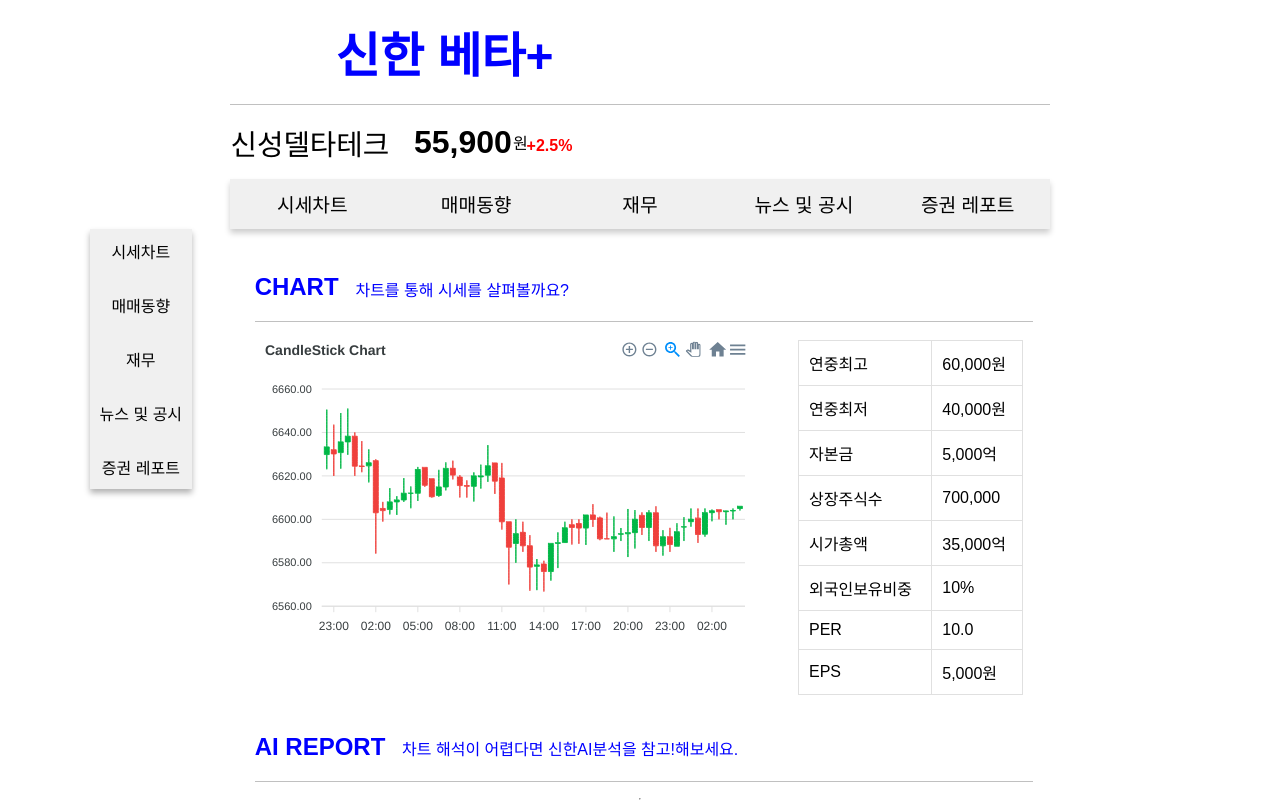
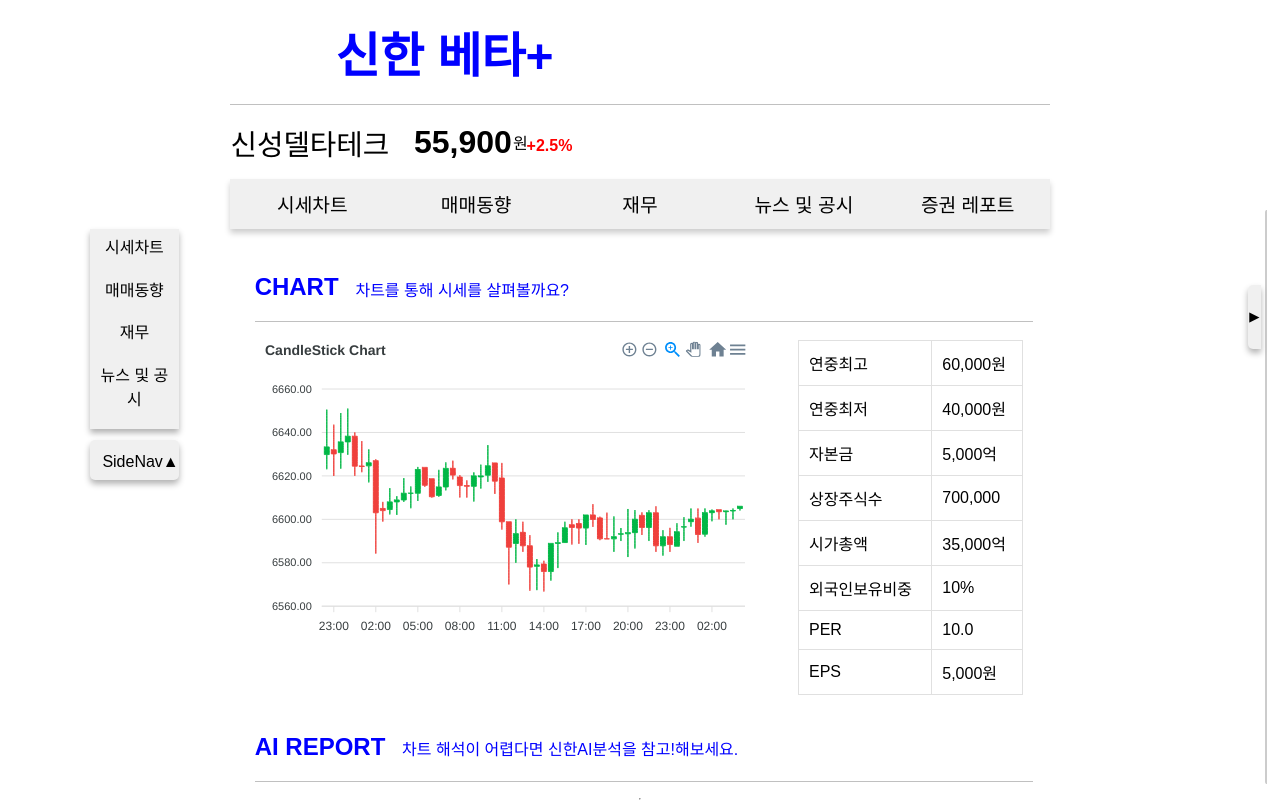
Before and after one commit to Shinhan-PDA1/PDA1-Client, a React (Create React App) app: page /detail in a window 1280 px wide. Shown: the top 802 px of the page. Built offline with nearby package versions, Linux system fonts and the light colour scheme.

Commit message:
chat layout, Common Directory

```diff
--- /dev/null
+++ b/src/components/common/Chat/Chat.js
@@ -0,0 +1,46 @@
+import React, { useState } from 'react';
+import styles from './Chat.module.css';
+
+function Chatting() {
+    const [isOpen, setIsOpen] = useState(false); // 채팅방의 상태를 관리하는 state
+    const [messages, setMessages] = useState([]); // 채팅 메시지를 관리하는 state
+    const [inputValue, setInputValue] = useState(''); // 입력된 메시지를 관리하는 state
+
+    // TODO: openapi에서 메시지를 가져오는 함수를 여기에 구현하세요.
+
+    const handleSendMessage = () => {
+        if (inputValue.trim()) {
+            setMessages([...messages, inputValue]);
+            setInputValue('');
+        }
+    };
+
+    return (
+        <div className={isOpen ? styles.ChatOpen : styles.Chat}>
+            <button onClick={() => setIsOpen(!isOpen)} className={styles.toggleButton}>
+                {isOpen ? '◀' : '▶'}
+            </button>
+            <div className={styles.chatBox}>
+                <div className={styles.messages}>
+                    {messages.map((msg, index) => (
+                        <div key={index} className={styles.message}>
+                            {msg}
+                        </div>
+                    ))}
+                </div>
+                <div className={styles.inputContainer}>
+                    <input
+                        type="text"
+                        placeholder="메시지 입력..."
+                        className={styles.input}
+                        value={inputValue}
+                        onChange={(e) => setInputValue(e.target.value)}
+                    />
+                    <button onClick={handleSendMessage} className={styles.sendButton}>전송</button>
+                </div>
+            </div>
+        </div>
+    );
+}
+
+export default Chatting;
--- /dev/null
+++ b/src/components/common/Chat/Chat.module.css
@@ -0,0 +1,84 @@
+.Chat,
+.ChatOpen {
+    position: fixed;
+    top: 25%;
+    right: 1%;
+    height: 73vh;
+    width: 0;
+    display: flex;
+    flex-direction: column;
+    align-items: flex-end;
+    transition: width 0.3s;
+    border-radius: 5%;
+    box-shadow: 0 4px 6px rgba(0, 0, 0.3, 0.3);
+
+}
+
+.ChatOpen {
+    width: 15vw;
+}
+.toggleButton {
+    position: absolute; /* 절대 위치 */
+    left: -1.5vw; /* 버튼을 채팅창 왼쪽으로 이동 */
+    top: 20%; /* 버튼을 채팅창 중앙에 위치 */
+    transform: translateY(-50%); /* 버튼을 정확히 중앙에 위치 */
+    background-color: #f0f0f0;
+    border: none;
+    width: 1vw;
+    height: 8vh;
+    padding: 1%;
+    cursor: pointer;
+    border-radius: 5px 0 0 5px;
+    transition: background-color 0.3s;
+    box-shadow: 0 4px 6px rgba(0, 0, 0.3, 0.3);
+
+}
+
+.toggleButton:hover {
+    background-color: #d9d9d9;
+}
+
+.chatBox {
+    width: 100%;
+    height: 90vh;
+    background-color: white;
+    border: 1px solid #ccc;
+    border-radius: 5px 0 0 5px;
+    margin-top: 10px;
+    display: flex;
+    flex-direction: column;
+    overflow: hidden;
+}
+
+.messages {
+    flex: 1;
+    overflow-y: auto;
+    padding: 10px;
+}
+
+.message {
+    padding: 5px;
+    border-bottom: 1px solid #eee;
+}
+
+.inputContainer {
+    display: flex;
+    border-top: 1px solid #ccc;
+}
+
+.input {
+    flex: 1;
+    padding: 10px;
+}
+
+.sendButton {
+    padding: 10px;
+    background-color: #f0f0f0;
+    border: none;
+    cursor: pointer;
+    transition: background-color 0.3s;
+}
+
+.sendButton:hover {
+    background-color: #d9d9d9;
+}
--- a/src/components/detail/SideNav/SideNav.js
+++ b/src/components/detail/SideNav/SideNav.js
@@ -1,30 +1,12 @@
-import React, { useState, useEffect } from 'react';
+import React, { useState } from 'react';
 import styles from './SideNav.module.css';
 
 function SideNav({ scrollToComponent }) {
-    const [topPosition, setTopPosition] = useState('30%');
-    const [isBouncing, setIsBouncing] = useState(false); // isBouncing 변수 추가
-
-    useEffect(() => {
-        const handleScroll = () => {
-            const scrollY = window.scrollY;
-            const windowHeight = window.innerHeight;
-            const docHeight = document.documentElement.scrollHeight;
-
-            if (scrollY + windowHeight >= docHeight - 50 && !isBouncing) {
-                setIsBouncing(true);
-                setTimeout(() => setIsBouncing(false), 300);
-            } else {
-                setTopPosition(`${30 + scrollY * 0.1}%`);
-            }
-        };
-
-        window.addEventListener('scroll', handleScroll);
-        return () => window.removeEventListener('scroll', handleScroll);
-    }, [isBouncing]);
+    const [isOpen, setIsOpen] = useState(true); // SideNav의 상태를 관리하는 state
 
     return (
-        <div className={`container ${isBouncing ? 'bounce' : ''}`} style={{ top: topPosition }}>
+        <div className={styles.container}>
+            {isOpen ? (
                 <nav className={styles['side-nav']}>
                     <ul>
                         {['시세차트', '매매동향', '재무', '뉴스 및 공시', '증권 레포트'].map((item, index) => (
@@ -37,6 +19,10 @@
                         ))}
                     </ul>
                 </nav>
+            ) : null}
+            <button className={styles['sideNav_button']} onClick={() => setIsOpen(!isOpen)}>
+                {isOpen ? 'SideNav▲' : 'SideNav▼'}
+            </button>
         </div>
     );
 }
--- a/src/components/detail/SideNav/SideNav.module.css
+++ b/src/components/detail/SideNav/SideNav.module.css
@@ -1,19 +1,3 @@
-.container {
-    position: fixed; /* 고정 위치 */
-    left: 7%; /* 화면의 왼쪽에서 시작 */
-    transition: top 0.3s; /* smooth transition for top property */
-    animation: bounce 0.3s; /* bounce animation */
-}
-
-@keyframes bounce {
-    0% { top: 30%; }
-    50% { top: 28%; }
-    100% { top: 30%; }
-}
-
-.container.bounce {
-    animation: bounce 0.3s; /* bounce animation */
-}
 
 .side-nav {
     position: fixed; /* 고정 위치 */
@@ -21,22 +5,37 @@
     width: ; /* 너비는 원하는대로 조정 */
     background-color: #f0f0f0; /* 배경색 */
     overflow-y: auto; /* 내용이 넘치면 스크롤 표시 */
-    transition: top 0.3s;
     box-shadow: 0 4px 6px rgba(0, 0, 0.3, 0.3);
+    animation: float 3s infinite;
 
+
+}
+
+@keyframes float {
+    0% {
+        transform: translateY(0px);
+    }
+    50% {
+        transform: translateY(-10px);
+    }
+    100% {
+        transform: translateY(0px);
+    }
 }
 
 .side-nav ul {
     list-style: none;
+    width: 7vw;
+    height: 25vh;
     padding: 0;
     margin: 0;
     display: flex;
     flex-direction: column; /* 세로로 배치 */
-    gap: 10px;
+    gap: 5%;
 }
 
 .side-nav li {
-    padding: 10px;
+    padding: 5%;
     text-align: center; /* 텍스트를 중앙에 위치 */
     cursor: pointer;
     transition: background-color 0.3s;
@@ -51,3 +50,23 @@
     background-color: #555; /* 선택된 메뉴 항목의 배경색 */
     color: white; /* 선택된 메뉴 항목의 글씨색 */
 }
+
+.sideNav_button {
+    width: 7vw;
+    height: 5vh;
+    position: fixed;
+    padding: 1%;
+    left: 7%;
+    top: 55%;
+    background-color: #f0f0f0;
+    border: none;
+    cursor: pointer;
+    border-radius: 5px;
+    transition: background-color 0.3s;
+    box-shadow: 0 4px 6px rgba(0, 0, 0.3, 0.3);
+    font-size: 1rem;
+}
+
+.sideNav_button:hover {
+    background-color: #d9d9d9;
+}
--- a/src/pages/DetailPage/Detail.js
+++ b/src/pages/DetailPage/Detail.js
@@ -8,6 +8,7 @@
 import Finance from '../../components/detail/Finance/Finance';
 import NewsAnnouncements from '../../components/detail/NewsAnnouncements/NewsAnnouncements';
 import Reports from '../../components/detail/Reports/Reports';
+import Chat from '../../components/common/Chat/Chat';
 import styles from './Detail.module.css';
 
 function DetailPage() {
@@ -50,6 +51,7 @@
             <div ref={financeRef}><Finance /></div>
             <div ref={newsAnnouncementsRef}><NewsAnnouncements /></div>
             <div ref={reportsRef}><Reports /></div>
+            <Chat />
         </div>
     );
 }
```
Also changed, not shown: src/components/common/CoFooter/CoFooter.js (added), src/components/common/CoFooter/CoFooter.module.css (added), src/components/common/CoHeader/CoHeader.js (added), src/components/common/CoHeader/CoHeader.module.css (added). Lines whose indentation alone changed are shown as unchanged.
